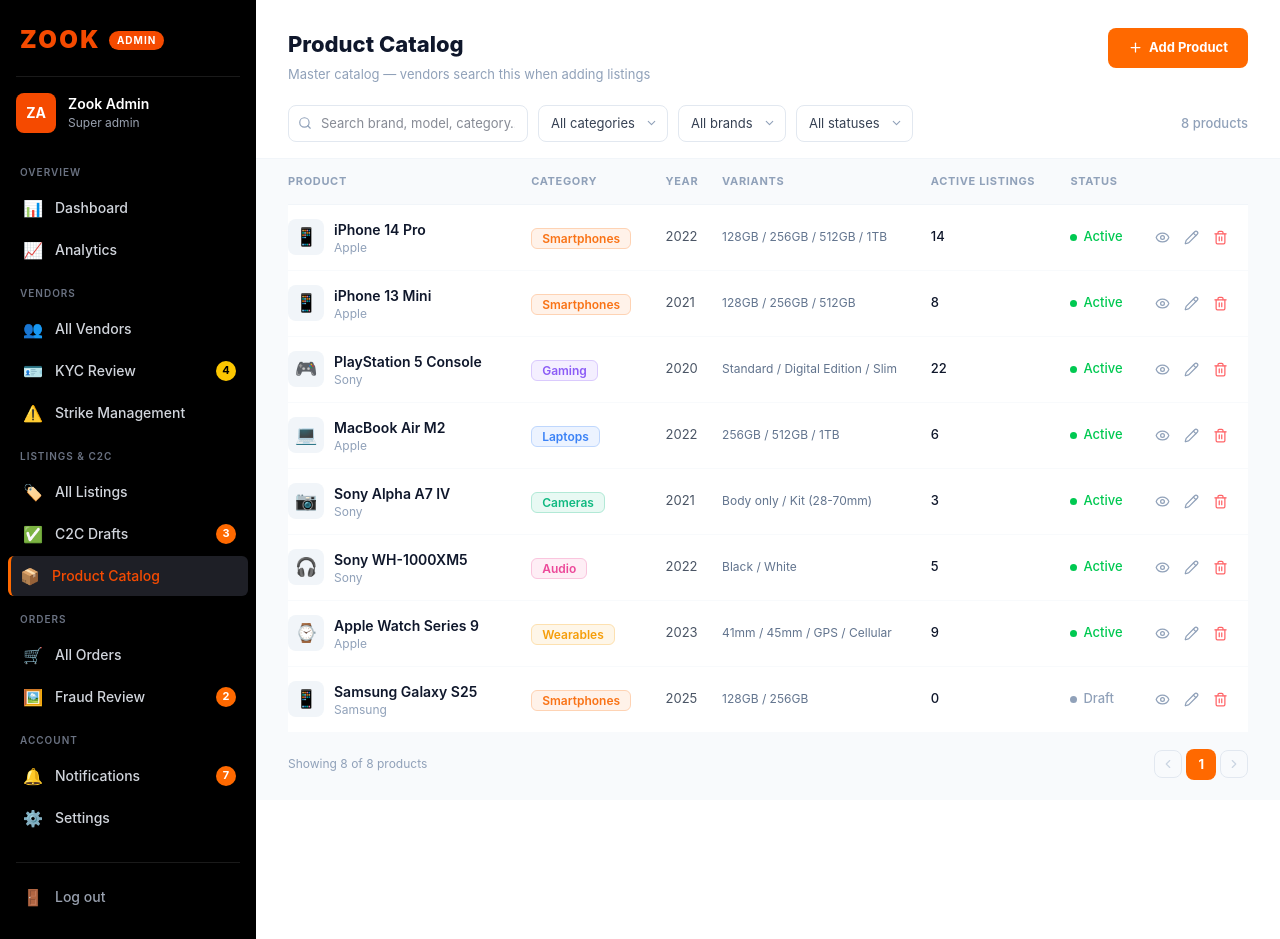
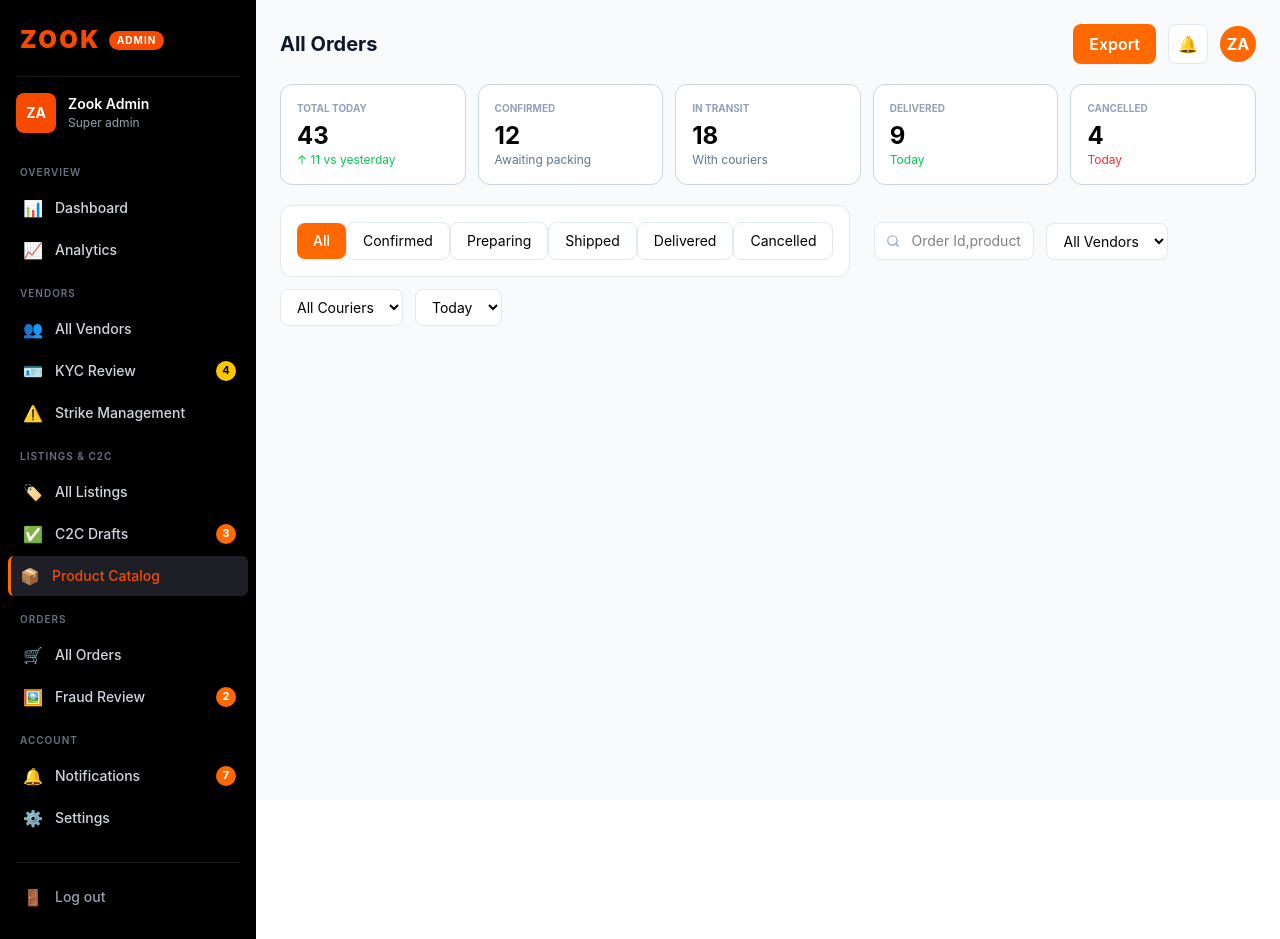
Before and after one commit to RahulSomaraj/zook_admin, a React (Vite) app: page / in a window 1280 px wide. Built offline with nearby package versions, Linux system fonts and the light colour scheme.

Commit message:
Created All Orders page UI

```diff
--- a/src/App.jsx
+++ b/src/App.jsx
@@ -1,10 +1,10 @@
 import MainLayout from "./layout/MainLayout";
-import ProductCatalog from "./pages/ProductCatalog";
+import AllOrders from "./pages/AllOrders";
 
 export default function App() {
   return (
     <MainLayout>
-      <ProductCatalog />
+      <AllOrders />
     </MainLayout>
   );
 }
--- /dev/null
+++ b/src/pages/AllOrders.jsx
@@ -0,0 +1,145 @@
+import { Download, Bell, Search } from "lucide-react";
+
+export default function AllOrders() {
+  return (
+<div className="bg-slate-50 min-h-screen p-6 font-sans">      {/* Header */}
+      <div className="flex justify-between items-center mb-5">
+        <div>
+          <h1 className="text-xl font-bold text-slate-900">
+            All Orders
+          </h1>
+        </div>
+
+        <div className="flex items-center gap-3">
+          {/* Export Button */}
+          <button className="bg-orange-500 hover:bg-orange-600 text-white font-semibold px-4 py-2 rounded-lg">
+            Export
+          </button>
+
+          {/* Bell Icon */}
+          <button className="w-10 h-10 bg-white rounded-lg border border-slate-200 flex items-center justify-center">
+            🔔
+          </button>
+
+          {/* Profile */}
+            <div className="w-9 h-9 rounded-full bg-orange-500 text-white flex items-center justify-center font-bold">
+              ZA
+            </div>
+        </div>
+      </div>
+
+      {/* Summary Cards */}
+      <div>
+      <div className="grid grid-cols-5 gap-3 mb-5">
+        <div className="bg-white rounded-xl p-4 border border-slate-300">
+          <p className="text-[10px] text-slate-400 font-bold">
+            TOTAL TODAY
+          </p>
+          <h2 className="text-2xl font-bold mt-1">43</h2>
+          <p className="text-green-500 text-xs">
+            ↑ 11 vs yesterday
+          </p>
+        </div>
+
+        <div className="bg-white rounded-xl p-4 border border-slate-300">
+          <p className="text-[10px] text-slate-400 font-bold">
+            CONFIRMED
+          </p>
+          <h2 className="text-2xl font-bold mt-1">12</h2>
+          <p className="text-xs text-slate-500">
+            Awaiting packing
+          </p>
+        </div>
+
+        <div className="bg-white rounded-xl p-4 border border-slate-300">
+          <p className="text-[10px] text-slate-400 font-bold">
+            IN TRANSIT
+          </p>
+          <h2 className="text-2xl font-bold mt-1">18</h2>
+          <p className="text-xs text-slate-500">
+            With couriers
+          </p>
+        </div>
+
+        <div className="bg-white rounded-xl p-4 border border-slate-300">
+          <p className="text-[10px] text-slate-400 font-bold">
+            DELIVERED
+          </p>
+          <h2 className="text-2xl font-bold mt-1">9</h2>
+          <p className="text-green-500 text-xs">
+            Today
+          </p>
+        </div>
+
+        <div className="bg-white rounded-xl p-4 border border-slate-300">
+          <p className="text-[10px] text-slate-400 font-bold">
+            CANCELLED
+          </p>
+          <h2 className="text-2xl font-bold mt-1">4</h2>
+          <p className="text-red-500 text-xs">
+            Today
+          </p>
+        </div>
+      </div>
+
+      {/* Status + Filters Row */}
+      <div className="flex items-center gap-3 flex-wrap mb-5">
+        <div className="bg-white rounded-xl p-4 border border-slate-200">
+        <button className="bg-orange-500 text-white px-4 py-2 rounded-lg text-sm font-medium">
+          All
+        </button>
+
+        <button className="bg-white border border-slate-200 px-4 py-2 rounded-lg text-sm">
+          Confirmed
+        </button>
+
+        <button className="bg-white border border-slate-200 px-4 py-2 rounded-lg text-sm">
+          Preparing
+        </button>
+
+        <button className="bg-white border border-slate-200 px-4 py-2 rounded-lg text-sm">
+          Shipped
+        </button>
+
+        <button className="bg-white border border-slate-200 px-4 py-2 rounded-lg text-sm">
+          Delivered
+        </button>
+
+        <button className="bg-white border border-slate-200 px-4 py-2 rounded-lg text-sm">
+          Cancelled
+        </button>
+        </div>
+
+        {/* Search */}
+        <div className="relative ml-3">
+          <Search
+            size={14}
+            className="absolute left-3 top-1/2 -translate-y-1/2 text-slate-400"
+          />
+
+          <input
+            type="text"
+            placeholder="Order Id,product,vendor..."
+            className="pl-9 pr-3 py-2 border border-slate-200 rounded-lg bg-white text-sm w-40 outline-none"
+          />
+        </div>
+
+        {/* Vendor */}
+        <select className="border border-slate-200 rounded-lg px-3 py-2 bg-white text-sm">
+          <option>All Vendors</option>
+        </select>
+
+        {/* Courier */}
+        <select className="border border-slate-200 rounded-lg px-3 py-2 bg-white text-sm">
+          <option>All Couriers</option>
+        </select>
+
+        {/* Date */}
+        <select className="border border-slate-200 rounded-lg px-3 py-2 bg-white text-sm">
+          <option>Today</option>
+        </select>
+      </div>
+    </div>
+    </div>
+  );
+}
```
